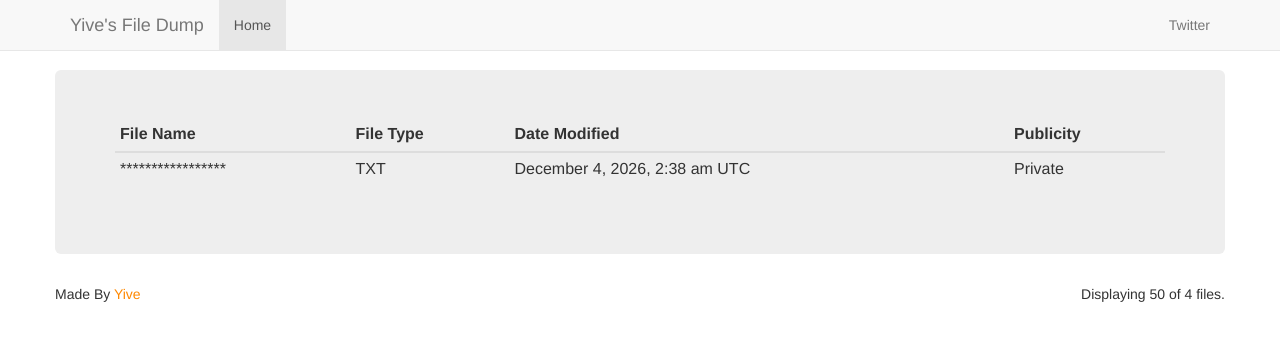
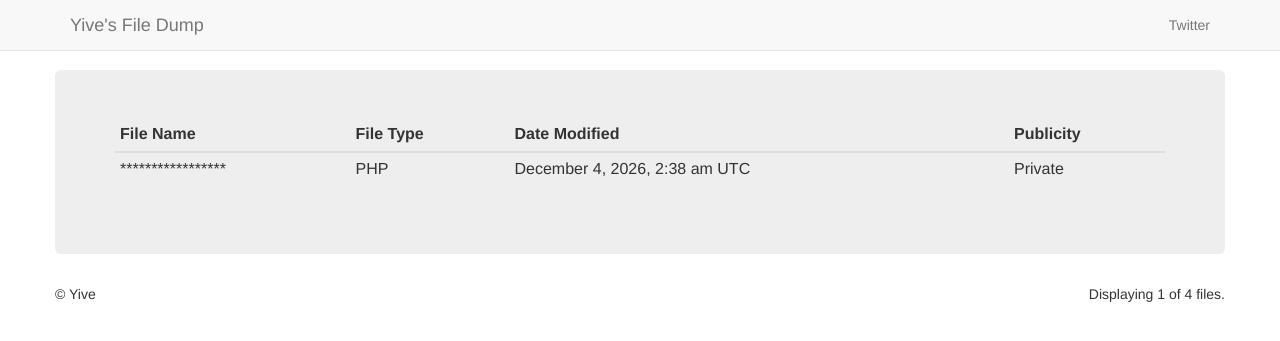
Before and after one commit to Yive/Simple-ShareX-File-Website, a PHP site: page / in a window 1280 px wide. Shown: the top 341 px of the page. Run offline with PHP 8.4, Linux system fonts and the light colour scheme; some libraries are stand-ins or nearby versions.

Commit message:
Update 2.2
Changelog:
Added logo toggle if you want to use your logo instead of text
Removed useless button from navbar
Added some more customisation to the config
Semi fixed a slight counting bug for the file counter.

```diff
--- a/includes/config.php
+++ b/includes/config.php
@@ -1,5 +1,22 @@
 <?php
+# Just to display your name on certain areas of the site.
    $owner = 'Yive';
+
+# Whether or not you want your files to be public or censored.
    $public = 'false';
+
+# Max amount of files to be displayed.
    $max_displayed = '50';
+
+# Enable a logo for your site or just to use text
+   $image = 'false';
+
+# Location of your logo
+   $image_location = 'img/logo.png';
+
+# Logo URL, useful if you want to send your visitors to your twitter or personal site.
+   $image_url = 'https://twitter.com/ItsYive';
+
+# Location of your files. Leave blank if they're in the main directory where index.php is located. If you do decide to put the files in a seperate folder, add a trailing slash on the end like so "files/"
+   $files_location = '';
 ?>
--- a/includes/navbar.php
+++ b/includes/navbar.php
@@ -7,12 +7,9 @@
          <span class="icon-bar"></span>
          <span class="icon-bar"></span>
          </button>
-         <a class="navbar-brand" href="#"><?php echo $owner; ?>'s File Dump</a>
+         <a class="navbar-brand" href=<?php if($image == 'false'){ echo '"#"'; } else { echo '"'.$image_url.'"'; } ?>><?php if($image == 'false'){ echo $owner."'s File Dump"; } else { echo '<img src="'.$image_location.'">'; } ?></a>
       </div>
       <div id="navbar" class="navbar-collapse collapse">
-         <ul class="nav navbar-nav">
-            <li class="active"><a href="#">Home</a></li>
-         </ul>
          <ul class="nav navbar-nav navbar-right">
             <li><a href="https://twitter.com/ItsYive" target="_blank">Twitter</a></li>
          </ul>
--- a/includes/script.php
+++ b/includes/script.php
@@ -1,5 +1,5 @@
 <?php
-   $files = glob('files/*');
+   $files = glob($files_location.'*');
 
    usort($files, function($file_1, $file_2)
    {
@@ -13,7 +13,7 @@
    });
    $i = 0;
    foreach ($files as $key => $file) {
-      $file_display_name = str_replace('files/', '', $file);
+      $file_display_name = str_replace($files_location.'', '', $file);
       $filename = '<a href="'.$file.'" target="_blank">'.$file_display_name.'</a>';
       $publicity = 'Public';
     if($public == 'false') {
@@ -31,8 +31,8 @@
              <td>'.$publicity.'</td>
            </tr>
        ';
+    $i++;
     }
-    $i++;
     if($i==$max_displayed) break;
    }
 ?>
--- a/index.php
+++ b/index.php
@@ -2,13 +2,11 @@
 # fileTypes contains an array of file types, simply just put a // or # infront of each file type you don't want to display in that file.
    require 'includes/config.php';
    require 'includes/fileTypes.php';
-   $count = new FilesystemIterator(__DIR__, FilesystemIterator::SKIP_DOTS);
+   include 'includes/head.php';
+   $count = new FilesystemIterator(__DIR__.$files_location, FilesystemIterator::SKIP_DOTS);
 ?>
 <body>
-<?php
-include 'includes/head.php';
-include 'includes/navbar.php';
-?>
+<?php include 'includes/navbar.php'; ?>
    <div class="container">
       <div class="row">
          <div class="jumbotron">
@@ -27,7 +25,8 @@ include 'includes/navbar.php';
             </table>
          </div>
          <div class="footer">
-            <p><!-- Please don't remove my URL, it's the least you can do for me. -->Made By <a href="https://twitter.com/ItsYive" target="_blank">Yive</a><span class="pull-right">Displaying <?php echo $max_displayed.' of '.number_format(iterator_count($count)).' files.';?></p>
+            <?php if($i < $max_displayed) { $max_displayed = $i; } ?>
+            <p><!-- Script made by https://twitter.com/ItsYive | Please don't remove this comment. --><?php echo '&copy; '.$owner; ?><span class="pull-right">Displaying <?php echo $max_displayed.' of '.number_format(iterator_count($count)).' files.';?></p>
          </div>
       </div>
    </div>
```
